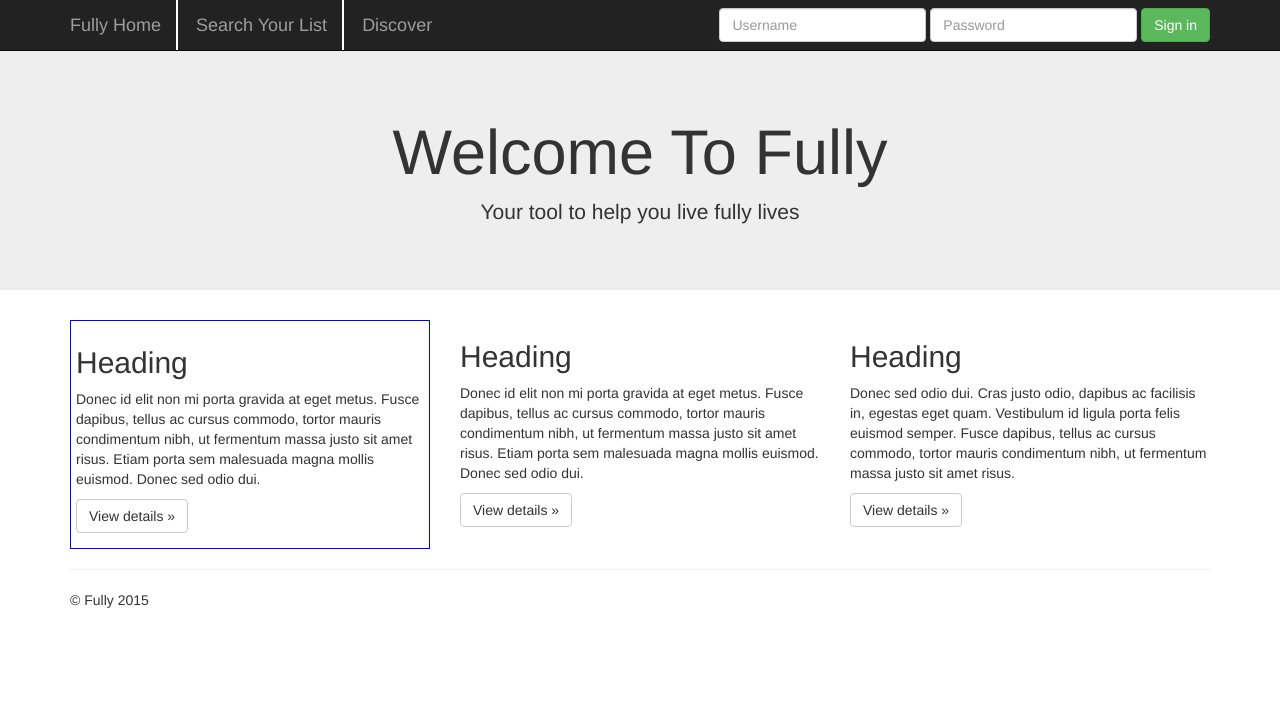
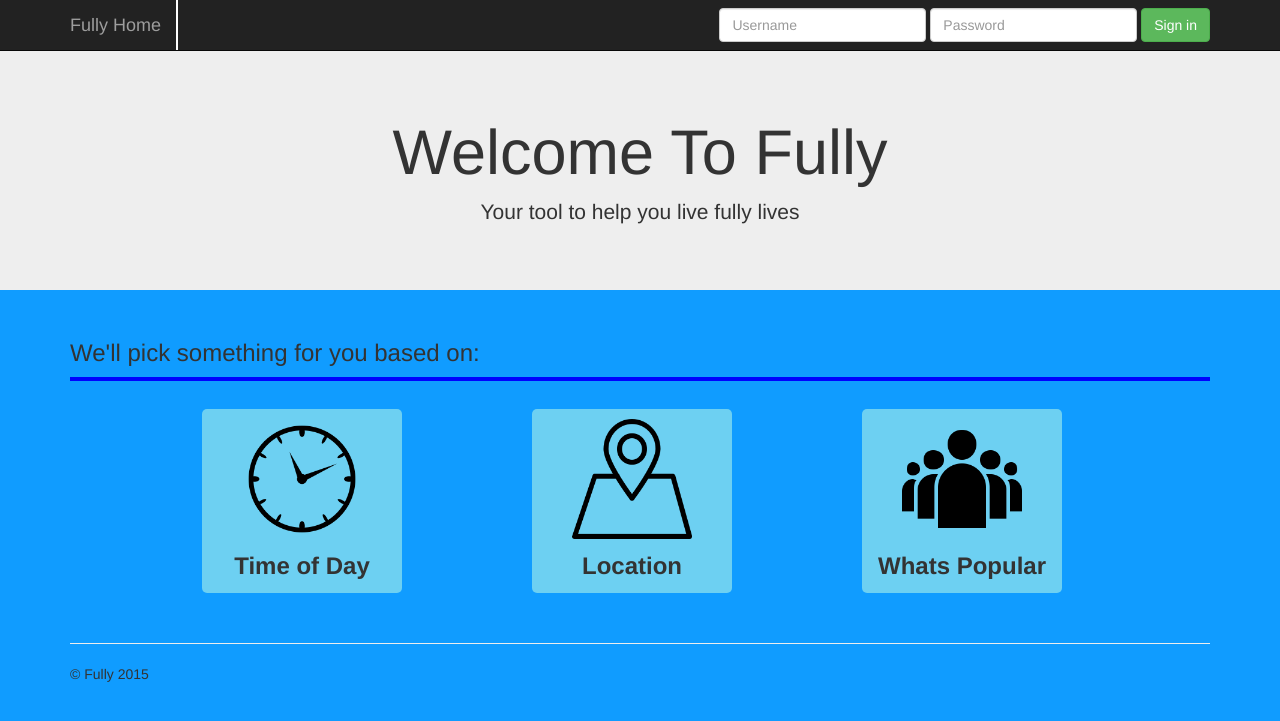
Before and after one commit to live-fully/live-fully.github.io, a PHP site: page / in a window 1280 px wide. Shown: the top 721 px of the page. Run offline with PHP 8.4, Linux system fonts and the light colour scheme; some libraries are stand-ins or nearby versions.

Commit message:
redo index page

```diff
--- a/css/main.css
+++ b/css/main.css
@@ -1,6 +1,7 @@
 body {
   padding-top: 50px;
   padding-bottom: 20px;
+  background-color: #109cff !important;
 }
 .jumbotron .container {
     text-align: center;
@@ -21,3 +22,32 @@ body {
     height: 10em;
     /*background-image: url(./images/startup-weekend-logo.png);*/
 }
+
+.navbar {
+    margin-bottom: 2em;
+}
+
+.concierge {
+    border: 2px solid blue;
+}
+
+.choice {
+    display: inline-block;
+    float: left;
+    margin: 30px 0 30px 130px;
+    text-align: center;
+    padding-top: 10px;
+    background-color: #6DD0F2;
+    border-radius: 5px;
+}
+
+.choice img {
+    width: 60%
+}
+
+.choice-button {
+    font-size: 24px;
+    font-weight: bold;
+    font-family: franklin-gothic-urw, nimbus-sans, 'Helvetica Neue', Helvetica, sans-serif;
+    padding-top: 10px;
+}
--- a/index.html
+++ b/index.html
@@ -10,7 +10,7 @@
     <title>Fully</title>
     <link rel="stylesheet" href="css/main.css" type="text/css">
     <link rel="stylesheet" href="css/bootstrap.min.css">
-    <script src="https://ajax.googleapis.com/ajax/libs/jquery/1.11.3/jquery.min.js"></script>
+    <script src="js/jquery-2.1.4.min.js"></script>
     <script src="js/scripts.js"></script>
 
 </head>
@@ -27,8 +27,6 @@
                     <span class="icon-bar"></span>
                 </button>
                 <a class="navbar-brand bar" href="./index.html">Fully Home</a>
-          <a class="navbar-brand bar" href="./search.html">Search Your List</a>
-          <a class="navbar-brand" href="./search.html">Discover</a>
             </div>
             <div id="navbar" class="navbar-collapse collapse">
                 <form class="navbar-form navbar-right">
@@ -53,29 +51,26 @@
     </div>
 
     <div class="container">
-      <!-- Example row of columns -->
         <div class="row">
-        <div class="col-md-4 category">
-            <div class="item">
-                <!-- <div class="image">
-                    <img src="images/startup-weekend-logo.png" alt="category image"/>
-                <div> -->
-              <h2>Heading</h2>
-              <p>Donec id elit non mi porta gravida at eget metus. Fusce dapibus, tellus ac cursus commodo, tortor mauris condimentum nibh, ut fermentum massa justo sit amet risus. Etiam porta sem malesuada magna mollis euismod. Donec sed odio dui. </p>
-              <p><a class="btn btn-default" href="#" role="button">View details &raquo;</a></p>
+            <div class="col-md-12">
+                <h3>We'll pick something for you based on:</h3>
+                <div class="concierge" role="group">
+                    <div class="choice" role="group">
+                        <img src="images/time.png" alt="time" />
+                        <p class="choice-button">Time of Day</p>
+                    </div>
+                    <div class="choice" role="group">
+                        <img src="images/location.png" alt="time" />
+                        <p class="choice-button">Location</p>
+                    </div>
+                    <div class="choice" role="group">
+                        <img src="images/popular.png" alt="time" />
+                        <p class="choice-button">Whats Popular</p>
                     </div>
                 </div>
-        <div class="col-md-4 category">
-          <h2>Heading</h2>
-          <p>Donec id elit non mi porta gravida at eget metus. Fusce dapibus, tellus ac cursus commodo, tortor mauris condimentum nibh, ut fermentum massa justo sit amet risus. Etiam porta sem malesuada magna mollis euismod. Donec sed odio dui. </p>
-          <p><a class="btn btn-default" href="#" role="button">View details &raquo;</a></p>
-       </div>
-        <div class="col-md-4 category">
-          <h2>Heading</h2>
-          <p>Donec sed odio dui. Cras justo odio, dapibus ac facilisis in, egestas eget quam. Vestibulum id ligula porta felis euismod semper. Fusce dapibus, tellus ac cursus commodo, tortor mauris condimentum nibh, ut fermentum massa justo sit amet risus.</p>
-          <p><a class="btn btn-default" href="#" role="button">View details &raquo;</a></p>
             </div>
         </div>
+
 
         <hr>
 
--- a/js/app.js
+++ b/js/app.js
@@ -12,7 +12,7 @@ $(document).ready(function() {
   var PARAMS = {
     hitsPerPage: 10,
     maxValuesPerFacet: 8,
-    // facets: ['type'],
+    facets: ['name'],
     disjunctiveFacets: ['state', 'city', 'followers']
   };
   var FACETS_SLIDER = ['followers'];
@@ -96,6 +96,7 @@ $(document).ready(function() {
 
   function renderHits(content) {
     $hits.html(hitTemplate.render(content));
+
   }
 
   function renderFacets(content, state) {
@@ -302,6 +303,7 @@ $(document).ready(function() {
     if (URLHistoryTimer > now) {
       window.history.replaceState(null, '', '?' + helperParams + nonAlgoliaURLHash);
     } else {
+
       window.history.pushState(null, '', '?' + helperParams + nonAlgoliaURLHash);
     }
     URLHistoryTimer = now+URLHistoryThreshold;
--- a/signin.html
+++ b/signin.html
@@ -26,9 +26,9 @@
             <span class="icon-bar"></span>
             <span class="icon-bar"></span>
           </button>
-          <a class="navbar-brand first" href="./index.html">Fully Home</a>
-
-          <a class="navbar-brand" href="./search.html">Search Your List</a>
+          <a class="navbar-brand bar" href="./index.html">Fully Home</a>
+          <a class="navbar-brand bar" href="./search.html">Search Your List</a>
+          <a class="navbar-brand" href="./test.html">Discover</a>
         </div>
         <div id="navbar" class="navbar-collapse collapse">
           <div class="navbar-form navbar-right">
```
Also changed, not shown: css/searchstyles.css (+7 -3 lines), search.html (+151 -27 lines), test.html (+78 -132 lines), images/location.png (added), images/popular.png (added), images/time.png (added). Lines whose indentation alone changed are shown as unchanged.
